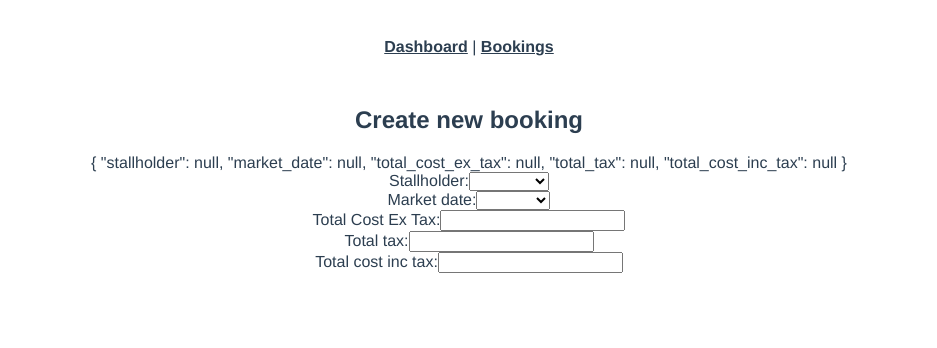
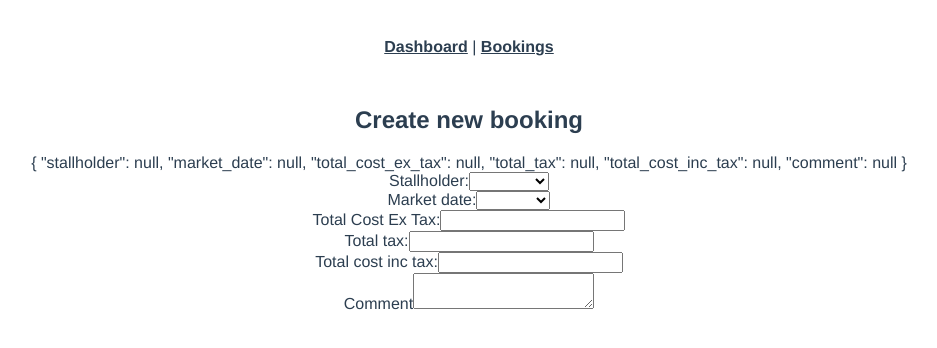
Before and after one commit to juneroy1/bookings_jq, a Vue app: page /booking/create in a window 1280 px wide. Shown: the top 348 px of the page, without its empty margins (171-1108 px from the left). Built offline with nearby package versions, Linux system fonts and the light colour scheme.

Commit message:
feat added comment

```diff
--- a/src/views/Booking/components/ItemForm.vue
+++ b/src/views/Booking/components/ItemForm.vue
@@ -32,6 +32,10 @@
                 <label for="total_cost_inc_tax">Total cost inc tax:</label>
                 <input type="number" v-model="booking.total_cost_inc_tax">
             </div>
+            <div class="container">
+                <label for="comment">Comment</label>
+                <textarea v-model="booking.comment"></textarea>
+            </div>
         </div>
 </template>
 
@@ -47,6 +51,7 @@ export default {
             total_cost_ex_tax:null,
             total_tax:null,
             total_cost_inc_tax:null,
+            comment:null,
         })
 
         return {booking}
```
